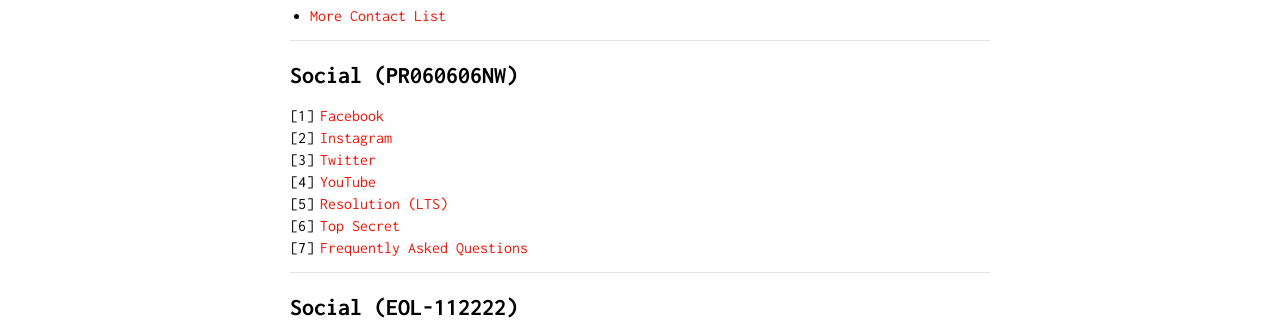
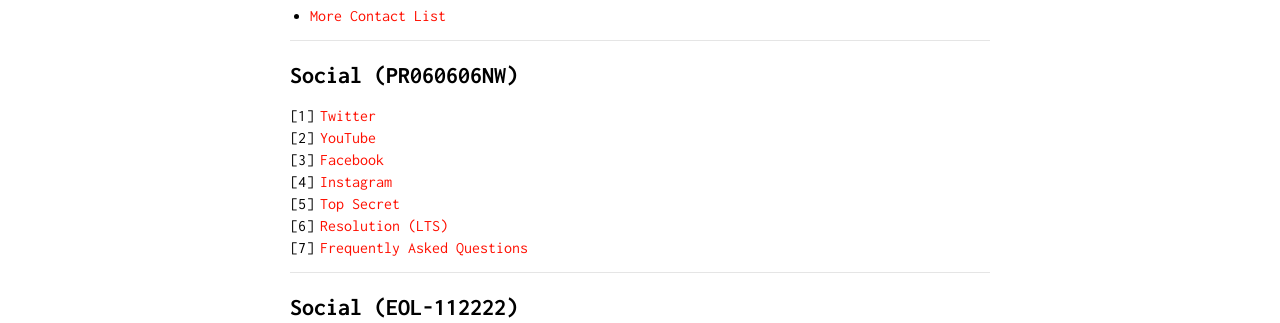
Before and after one commit to intrapegasus/en, a Jekyll site: the page built from contact.md, in a window 1280 px wide. Shown: the part 292-615 px from the top of the page. Built offline with Jekyll 4.4.1, drawn with Linux system fonts in a browser that asks for light colours; our own code applies the rules of GitHub Pages for plain Markdown files.

```diff
--- a/contact.md
+++ b/contact.md
@@ -18,12 +18,12 @@ is_contact: true
 
 ## Social (PR060606NW)
 
-1. [Facebook](https://basyiri.my.id/facebook)
-2. [Instagram](https://basyiri.my.id/instagram)
-3. [Twitter](https://basyiri.my.id/twitter)
-4. [YouTube](https://basyiri.my.id/youtube)
-5. [Resolution (LTS)](resolution)
-6. [Top Secret](https://basyiri.my.id/S3CR3T)
+1. [Twitter](https://basyiri.my.id/twitter)
+2. [YouTube](https://basyiri.my.id/youtube)
+3. [Facebook](https://basyiri.my.id/facebook)
+4. [Instagram](https://basyiri.my.id/instagram)
+5. [Top Secret](https://basyiri.my.id/S3CR3T)
+6. [Resolution (LTS)](resolution)
 7. [Frequently Asked Questions](https://basyiri.my.id/en/faq)
 
 ---
```
